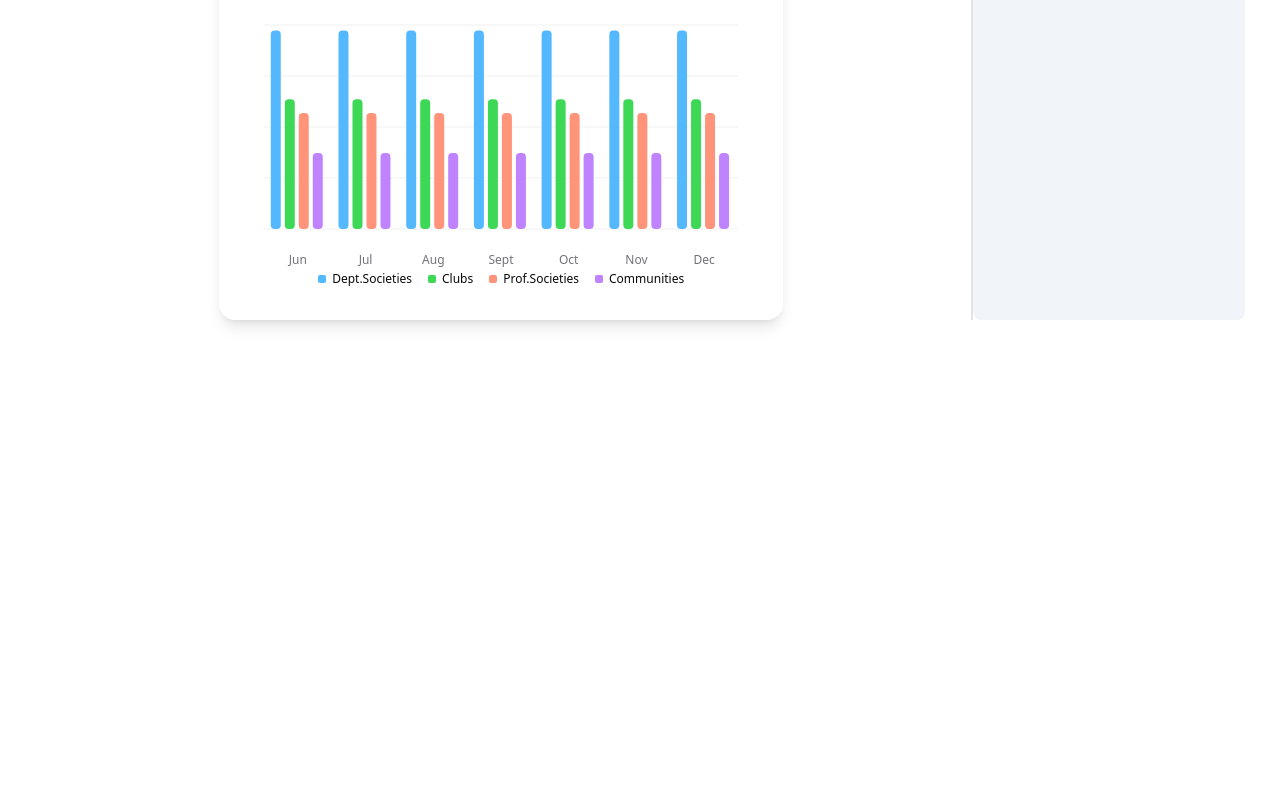
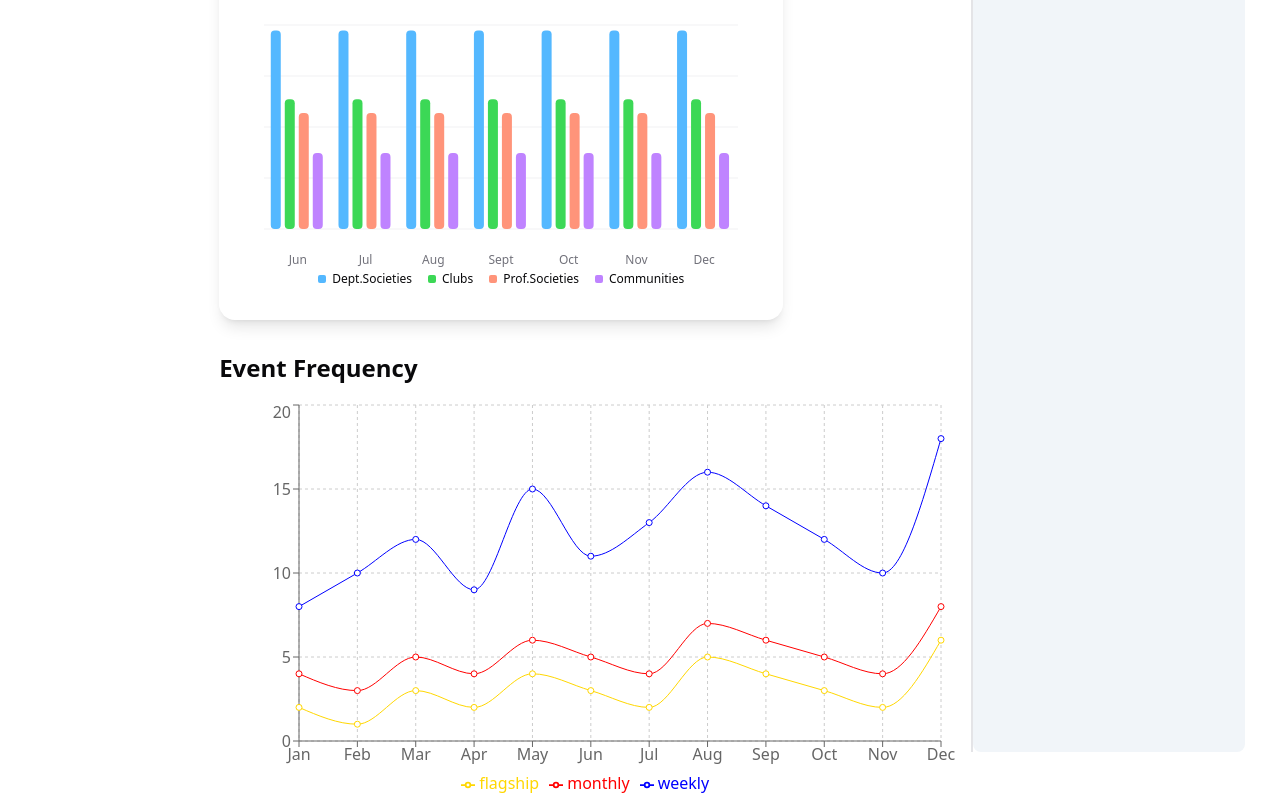
Before and after one commit to paldebarun/cu-dashboardV2, a Next.js app: page /centralOffice in a window 1280 px wide. Shown: the part 963-1763 px from the top of the page. Before the commit the page ends 1311 px from the top, so only its background shows below. Built offline with nearby package versions, Linux system fonts and the light colour scheme.

Commit message:
Line chart for number of events

```diff
--- a/app/centralOffice/page.tsx
+++ b/app/centralOffice/page.tsx
@@ -17,6 +17,8 @@ import rectanglefilled from '../images/Rectangle 1393.png'
 import arrowhead from '../images/Group 21861.png'
 import { Calendar } from "@/components/ui/calendar"
 import { Bar, BarChart, CartesianGrid, XAxis } from "recharts"
+import { LineChart, Line, YAxis, Tooltip, Legend, ResponsiveContainer } from 'recharts';
+
  import { useState,useEffect } from 'react'
  import plus from '../images/Group 1000002786.png'
 
@@ -110,7 +112,20 @@ interface ScheduleEvent {
   organizer?: string;
 }
 
-
+const numberOfEvents = [
+  { month: 'Jan', flagship: 2, monthly: 4, weekly: 8 },
+  { month: 'Feb', flagship: 1, monthly: 3, weekly: 10 },
+  { month: 'Mar', flagship: 3, monthly: 5, weekly: 12 },
+  { month: 'Apr', flagship: 2, monthly: 4, weekly: 9 },
+  { month: 'May', flagship: 4, monthly: 6, weekly: 15 },
+  { month: 'Jun', flagship: 3, monthly: 5, weekly: 11 },
+  { month: 'Jul', flagship: 2, monthly: 4, weekly: 13 },
+  { month: 'Aug', flagship: 5, monthly: 7, weekly: 16 },
+  { month: 'Sep', flagship: 4, monthly: 6, weekly: 14 },
+  { month: 'Oct', flagship: 3, monthly: 5, weekly: 12 },
+  { month: 'Nov', flagship: 2, monthly: 4, weekly: 10 },
+  { month: 'Dec', flagship: 6, monthly: 8, weekly: 18 },
+];
 const scheduledData: { [key: string]: ScheduleEvent[]} = {
   "2024-09-21": [
     {
@@ -563,7 +578,7 @@ const Page = () => {
             </div>
 
             <div className='flex gap-3'>
-              <div className='w-[63.22px] h-[60px] relative'>
+              <div className='w-[43.22px] h-[40px] relative'>
                 <Image src={rectanglehollow} alt="belliconbg" className='w-full h-full' />
                 <Image src={bellicon} alt="bellicon" className='absolute w-6/12 h-6/12 top-1/4 left-1/4' />
               </div>
@@ -652,9 +667,33 @@ const Page = () => {
     </BarChart>
   </ChartContainer>
          </div>
+         <div className="w-full h-[400px] mt-8">
+      <h2 className="text-2xl font-bold mb-4">Event Frequency</h2>
+      <ResponsiveContainer width="100%" height="100%">
+        <LineChart
+          data={numberOfEvents}
+          margin={{
+            top: 5,
+            right: 30,
+            left: 20,
+            bottom: 5,
+          }}
+        >
+          <CartesianGrid strokeDasharray="3 3" />
+          <XAxis dataKey="month" />
+          <YAxis />
+          <Tooltip />
+          <Legend />
+          <Line type="monotone" dataKey="flagship" stroke="#FFD700" activeDot={{ r: 8 }} />
+          <Line type="monotone" dataKey="monthly" stroke="#FF0000" activeDot={{ r: 8 }} />
+          <Line type="monotone" dataKey="weekly" stroke="#0000FF" activeDot={{ r: 8 }} />
+        </LineChart>
+      </ResponsiveContainer>
+    </div>
 
 
           </div>
+
 
           <div className='calender_section flex flex-col justify-start items-center px-3 bg-slate-100 rounded-lg'>
           <Calendar
```
